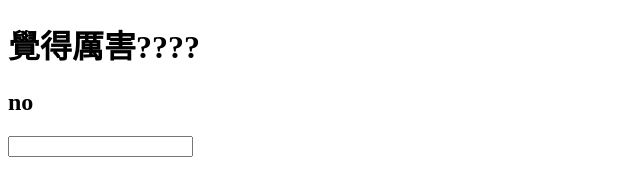
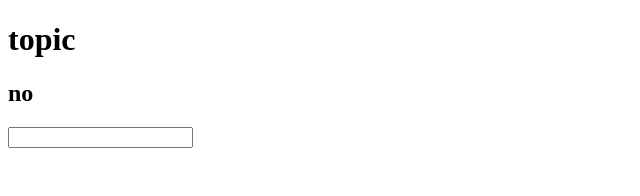
Before and after one commit to stevenJon00/stevenJon00.github.io, a plain HTML site: page index.html in a window 1280 px wide. Shown: the whole page, without its empty margins (0-640 px from the left). Drawn offline with Linux system fonts and the light colour scheme.

Commit message:
202302191816

```diff
--- a/index.html
+++ b/index.html
@@ -5,9 +5,9 @@
     <title>你好，GitHub</title>
   </head>
   <body>
-    <h1 id = "topic">覺得厲害????</h1>
+    <h1 id = "topic">topic</h1>
     <h2>no</h2>
-    <input id = "input_0"
+    <input id = "input_0">
   </body>
   <script>
     input_0.oninput = () =>{
```
